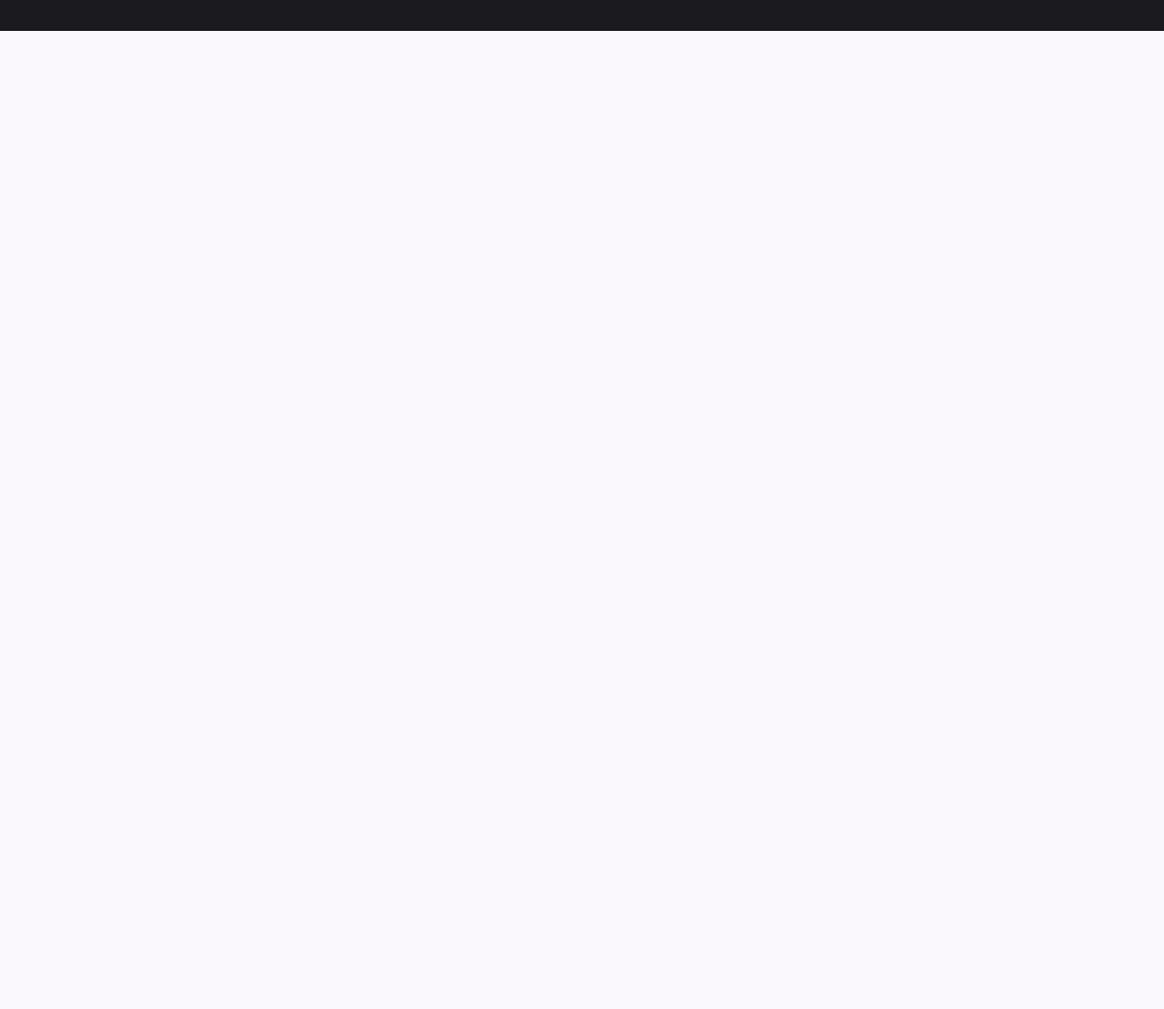
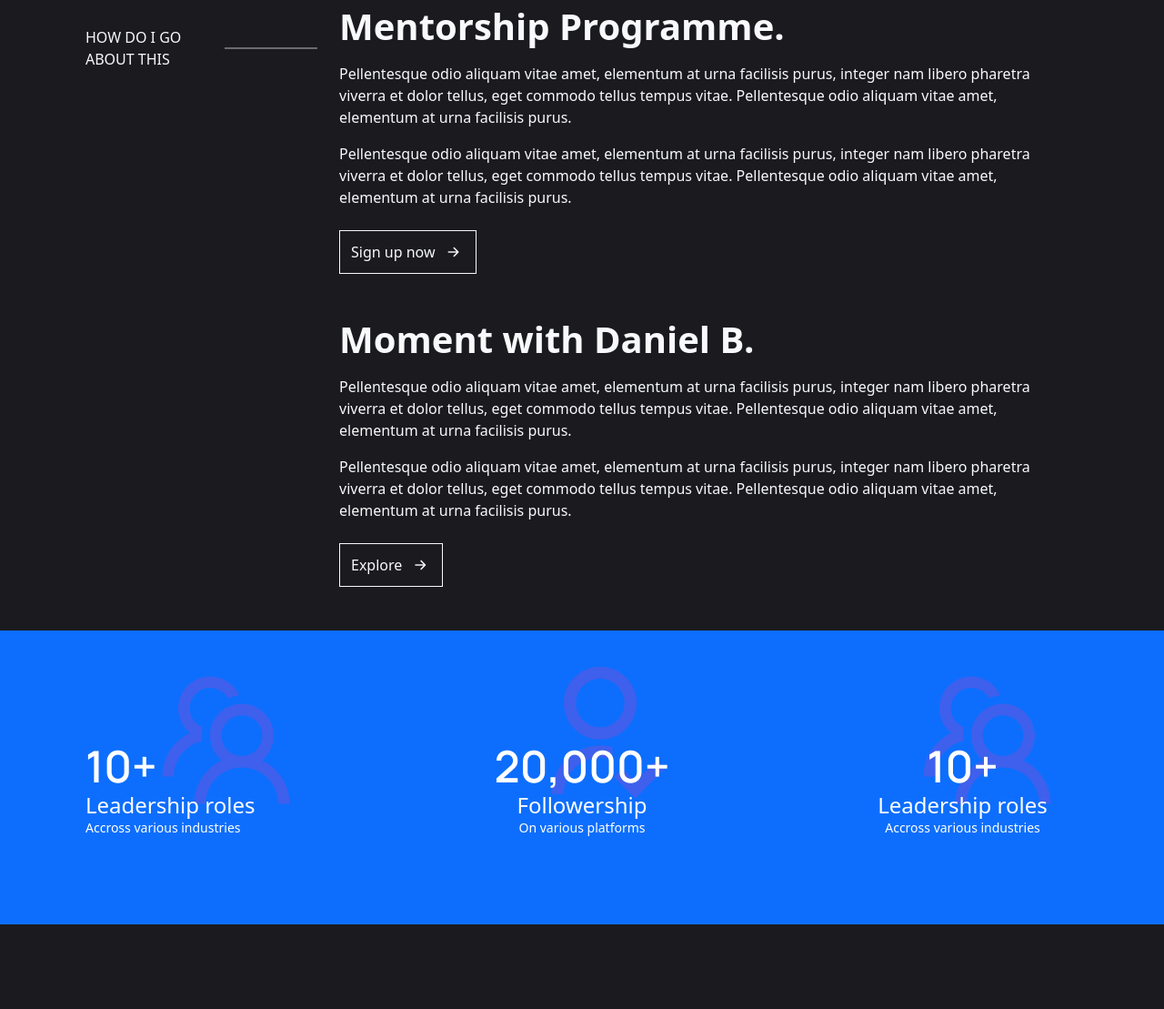
Before and after one commit to prudentdan/danielbamigbayanwebsite, a website: page impact.html in a window 1280 px wide. Shown: the part 1267-2376 px from the top of the page at 91% size. Before the commit the page ends 1301 px from the top, so only its background shows below. Drawn offline with nearby package versions, Linux system fonts and the light colour scheme.

Commit message:
still on the impact page

```diff
--- a/impact.html
+++ b/impact.html
@@ -12,7 +12,7 @@
     <script defer src="./app.js"></script>
     <title>Imapct</title>
 </head>
-<body>
+<body style="font-weight: 500;">
     <header class="container-lg">
         <nav class="navbar navbar-expand-lg bg-body-tertiary">
             <div class="container-fluid">
@@ -23,12 +23,12 @@
                 <span class="navbar-toggler-icon"></span>
               </button>
               <div class="collapse navbar-collapse" id="navbarNavAltMarkup">
-                <div class="navbar-nav ms-lg-auto">
-                  <a class="nav-link text-center me-lg-3" aria-current="page" href="./index.html">Home</a>
+                <div class="navbar-nav ms-lg-auto gap-lg-4 gap-2">
+                  <a class="nav-link  text-center me-lg-3" aria-current="page" href="./index.html">Home</a>
                   <a class="nav-link text-center me-lg-3" href="./myBio.html">My Bio</a>
-                  <a class="nav-link active text-center me-lg-3" href="#">Impact</a>
+                  <a class="nav-link text-center active me-lg-3" href="./impact.html">Impact</a>
                   <a class="nav-link text-center me-lg-3" href="./blog.html">Blog</a>
-                  <a class="nav-link btn btn-primary link-light" id="CTA">Work with me</a>
+                  <a class="nav-link btn btn-primary link-light px-4" id="CTA">Work with me <i class="bi bi-arrow-right-short"></i></a>
                 </div>
               </div>
             </div>
@@ -50,8 +50,8 @@
 
     <!-- End of slogan -->
 
-    <div class="container-lg py-5">
-        <div class="row">
+    <div class="container-lg d-flex flex-column gap-5 py-5">
+        <div class="row py-5">
             <div class="col-12 col-md-3 my-4">
                 <div class="d-flex align-items-center">
                     <p class="mb-0 me-2 ">THE MISSION</P>
@@ -61,14 +61,67 @@
                 </div>
             </div>
             <div class="col-12 col-md-9">
-                <p class="display-6">Inspiring a generation of young people who want to live intentionally and not just exist.</p>
+                <p class="display-6" style="font-weight: 600;">Inspiring a generation of young people who want to live intentionally and not just exist.</p>
                 <p>I am passionate about inspiring the next generation of young people to pursue their passions and make a difference in the world. I believe that every individual has the potential to make a positive impact, and I want to empower young people to discover their talents and turn them into successful careers.</p>
                 <p>Through mentorship, workshops, and other forms of outreach, I am committed to helping young people develop the skills and mindset they need to thrive in today's fast-paced world. I understand that the world is constantly changing, and it's important to adapt and stay ahead of the curve. With my experience in process improvement, I can help young people learn how to streamline their workflow, set goals, and work efficiently to achieve their dreams.</p>
                 <p>I firmly believe that hard work, dedication, and a willingness to learn are the keys to success. I want to instill these values in the next generation, showing them that anything is possible with a positive attitude and a commitment to growth. By working with young people, I hope to create a ripple effect of inspiration, motivating them to pursue their passions and make a difference in the world.</p>
                 <p>I am not only dedicated to optimizing processes and workflows for businesses, but also to inspiring the next generation. By sharing my knowledge and expertise, I hope to empower young people to pursue their passions and make a positive impact on the world. Through my commitment to mentorship, workshops, and outreach, I am sure to make a difference in the lives of many young people, helping them to thrive in today's ever-changing world.</p>
             </div>
         </div>
+
+
     </div>
+    <div style="background-color: #1b1b1f;" class="py-5">
+      <div class="row py-5 mx-auto container text-light" >
+          <div class="col-12 col-md-3 my-4">
+              <div class="d-flex align-items-center">
+                  <p class="mb-0 me-2 " style="font-weight: 500;">HOW DO I GO ABOUT THIS</P>
+                  <svg height="2" viewBox="0 0 142 2" fill="none" xmlns="http://www.w3.org/2000/svg">
+                          <path d="M0 1H142" stroke="#fff"/>
+                  </svg>
+              </div>
+          </div>
+          <div class="col-12 col-md-9">
+              <p class="display-6" style="font-weight: 600;">Mentorship Programme.</p>
+              <p>Pellentesque odio aliquam vitae amet, elementum at urna facilisis purus, integer nam libero pharetra viverra et dolor tellus, eget commodo tellus tempus vitae. Pellentesque odio aliquam vitae amet, elementum at urna facilisis purus.</p>
+              <p style="font-size: 1rem;">Pellentesque odio aliquam vitae amet, elementum at urna facilisis purus, integer nam libero pharetra viverra et dolor tellus, eget commodo tellus tempus vitae. Pellentesque odio aliquam vitae amet, elementum at urna facilisis purus.</p>
+              <button class="btn btn-outline-light mt-4">Sign up now  <i class="bi bi-arrow-right-short"></i></button>
+          </div>
+          <div class="col-12 col-md-9 mt-5 ms-md-auto">
+            <p class="display-6" style="font-weight: 600;">Moment with Daniel B.</p>
+            <p>Pellentesque odio aliquam vitae amet, elementum at urna facilisis purus, integer nam libero pharetra viverra et dolor tellus, eget commodo tellus tempus vitae. Pellentesque odio aliquam vitae amet, elementum at urna facilisis purus.</p>
+            <p style="font-size: 1rem;">Pellentesque odio aliquam vitae amet, elementum at urna facilisis purus, integer nam libero pharetra viverra et dolor tellus, eget commodo tellus tempus vitae. Pellentesque odio aliquam vitae amet, elementum at urna facilisis purus.</p>
+            <button class="btn btn-outline-light mt-4">Explore  <i class="bi bi-arrow-right-short"></i></button>
+        </div>
+
+      </div>
+      <div class="bg-primary py-5">
+          <div class="container my-5 pt-4 row justify-content-between mx-auto">
+            <div class="col-md-3 d-flex flex-column stats position-relative">
+              <img src="./image/ant-design_team-outlined.svg" alt="">
+                <h3>10+</h3>
+              <h4>Leadership roles</h4>
+              <p>Accross various industries</p>
+
+            </div>
+
+            <div class="col-md-3 d-flex flex-column align-items-center stats position-relative">
+              <img src="./image/ri_user-follow-line.svg" alt="">
+              <h3>20,000+</h3>
+              <h4>Followership</h4>
+              <p>On various platforms</p>
+            </div>
+
+            <div class="col-md-3 stats d-flex flex-column align-items-center position-relative">
+              <img src="./image/ant-design_team-outlined.svg" alt="">
+              <h3>10+</h3>
+              <h4>Leadership roles</h4>
+              <p>Accross various industries</p>
+            </div>
+          </div>
+      </div>
+    </div>
+
 
     <!-- footer -->
     <footer id="footer" class="footer container-fluid py-5">
--- a/style.css
+++ b/style.css
@@ -380,6 +380,35 @@ header a.nav-link.active{
     border: 1px solid var(--md-sys-color-outline-variant);
 }
 
+.stats{
+    z-index: 0;
+}
+
+.stats > img{
+    position: absolute;
+    z-index: -1;
+    right: 40px;
+    top: -87px !important;
+}
+.stats > h3, .stats > h4, .stats > p{
+    z-index: 22;
+    color: #fff;
+    margin: 0 !important;
+}
+
+.stats > h3{
+    font-weight: 600;
+    font-size: 48px;
+    font-family: Manrope;
+}
+.stats > h4{
+    font-size: 24px;
+    font-weight: 500;
+}
+
+.stats > p{
+    font-size: 14px;
+}
 /* contact form */
 
 #contact-form {
```
Also changed, not shown: index.html (+1 -1 lines), myBio.html (+4 -4 lines), image/ant-design_team-outlined.svg (added), image/ri_user-follow-line.svg (added).
